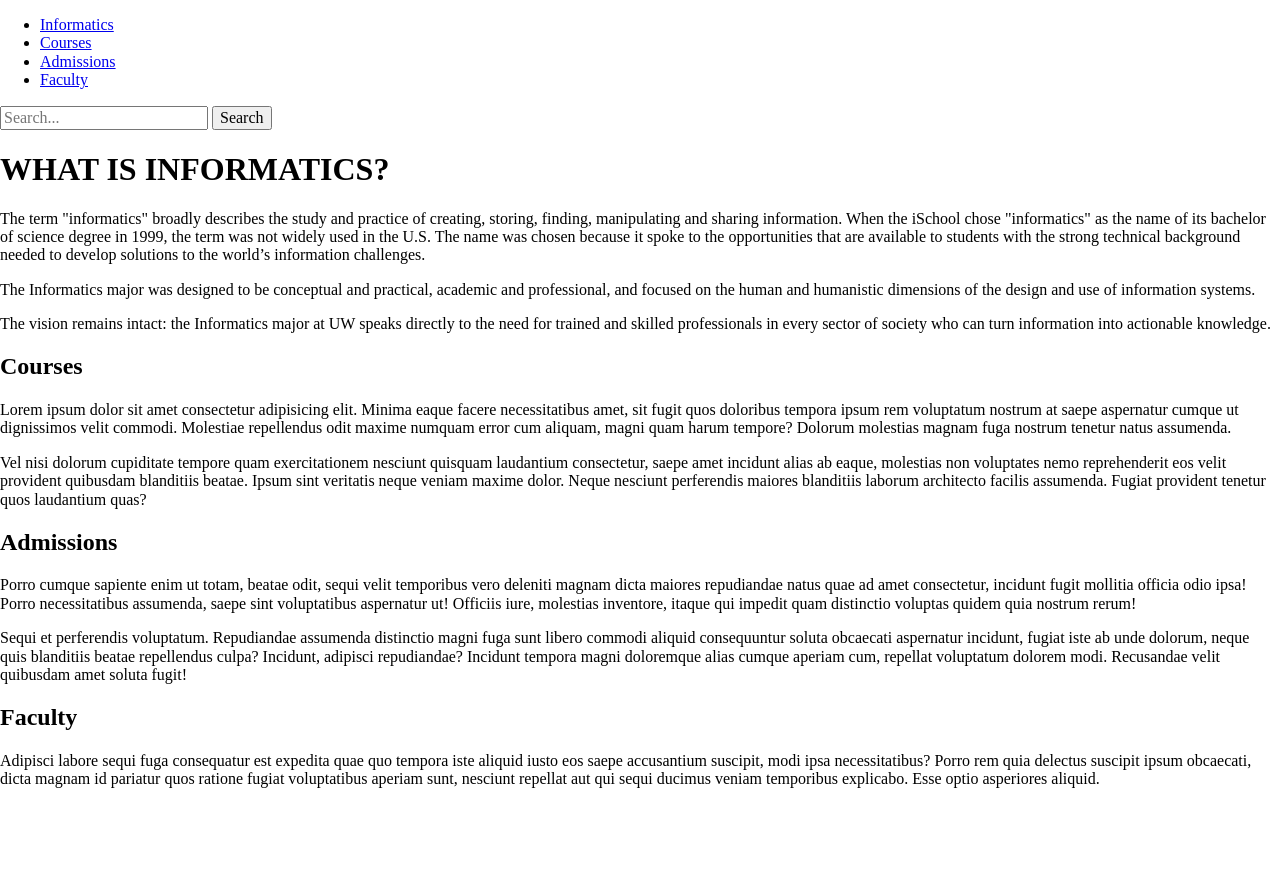
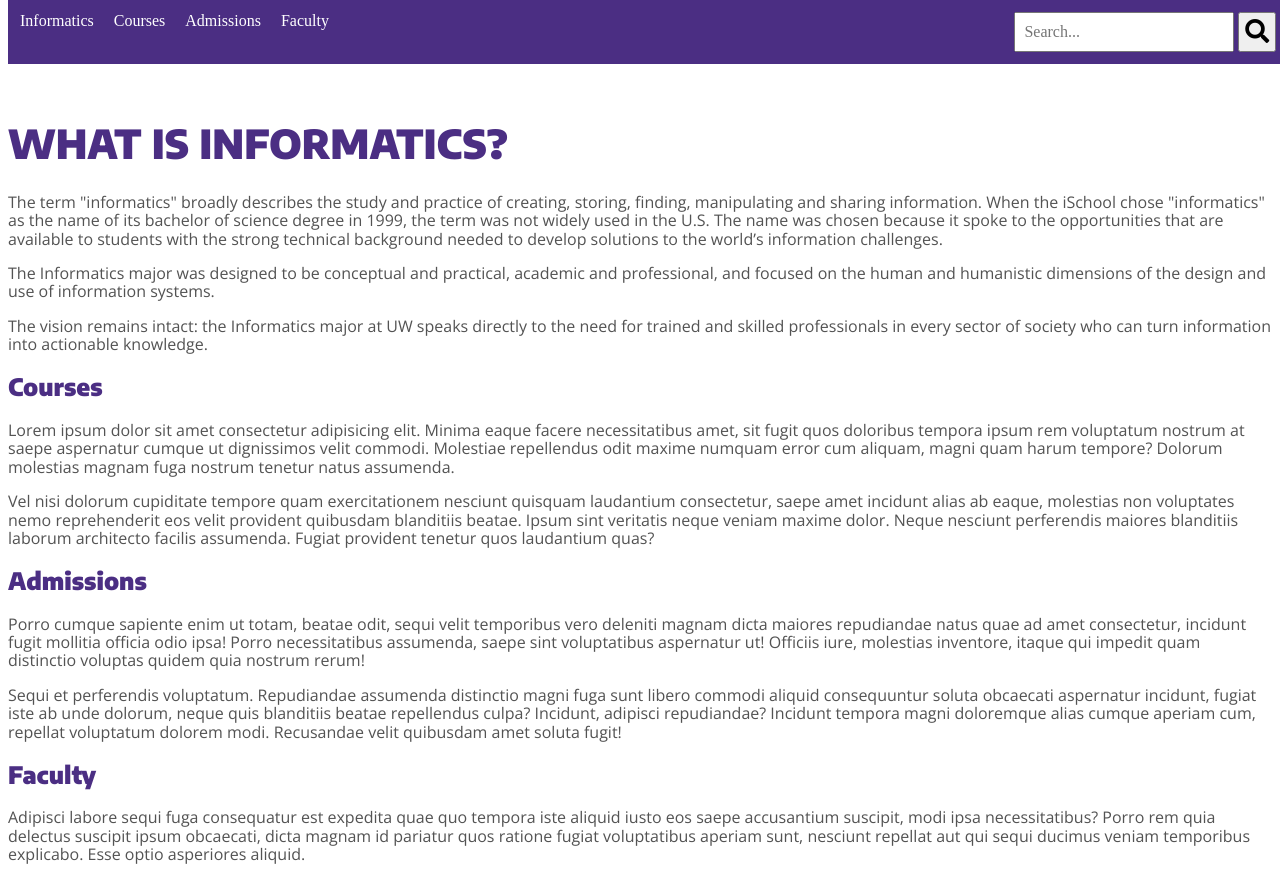
Before and after one commit to info340a-sp21/ps-02-EthanKuhn, a website: page problem-d/index.html in a window 1280 px wide. Before the commit the page ends 804 px from the top, so only its background shows below. Drawn offline with nearby package versions, Linux system fonts and the light colour scheme.

Commit message:
Test failing problem-d

```diff
--- a/problem-d/css/style.css
+++ b/problem-d/css/style.css
@@ -0,0 +1,73 @@
+* {
+    box-sizing: border-box;
+}
+
+h1 {
+    font-size: 2.5rem;
+    margin-top: 3em;
+}
+
+
+h1, h2 {
+    color: #4b2e83;
+    font-family: 'Encode Sans', sans-serif;
+    font-weight: 900;
+}
+
+p {
+    color: #535353;
+    font-family: 'Open Sans', sans-serif;
+    font-weight: 400;
+}
+
+body {
+    margin: 8px;
+}
+
+nav {
+    position: fixed;
+    top: 0px;
+    background-color: #4b2e83;
+    width: 100%;
+    padding: 0.75rem;
+}
+
+nav a, nav a:link {
+    color: white;
+    text-decoration-line: none;
+}
+
+nav li {
+    display: inline;
+    padding-right: 1rem;
+}
+
+nav ul {
+    margin: 0;
+    padding: 0 0 0.5rem 0;
+    display: inline-block;
+}
+
+.searchBox {
+    float: right;
+
+}
+
+.searchBox input {
+    height: 2.5rem;
+    font-size: 1rem;
+    padding: 0.5rem;
+    vertical-align: bottom;
+}
+
+nav button {
+    height: 2.5rem;
+    font-size: 1.5rem;
+    padding: 0.3rem;
+}
+
+nav a:hover, nav a:focus, nav a:active {
+    color: #b7a57a;
+    border-bottom: 0.6rem solid #b7a57a;
+    padding-bottom: 0.8rem;
+}
--- a/problem-d/index.html
+++ b/problem-d/index.html
@@ -5,6 +5,8 @@
     <title>Informatics</title>
 
     <!-- normalize.css for cross-browser stuff -->
+    <link href="https://fonts.googleapis.com/css2?family=Encode+Sans:wght@900&family=Open+Sans&display=swap" rel="stylesheet">
+    <link rel="stylesheet" href="https://cdnjs.cloudflare.com/ajax/libs/font-awesome/5.15.3/css/all.min.css">
     <link rel="stylesheet" href="https://cdnjs.cloudflare.com/ajax/libs/normalize/8.0.0/normalize.min.css">
     <link rel="stylesheet" href="css/style.css">
 </head>
@@ -18,7 +20,7 @@
         </ul>
         <div class="searchBox" role="search">
             <input type="text" placeholder="Search...">
-            <button>Search</button>
+            <button><i class="fas fa-search" aria-hidden="true"></i></button>
         </div>
     </nav>
 
```
